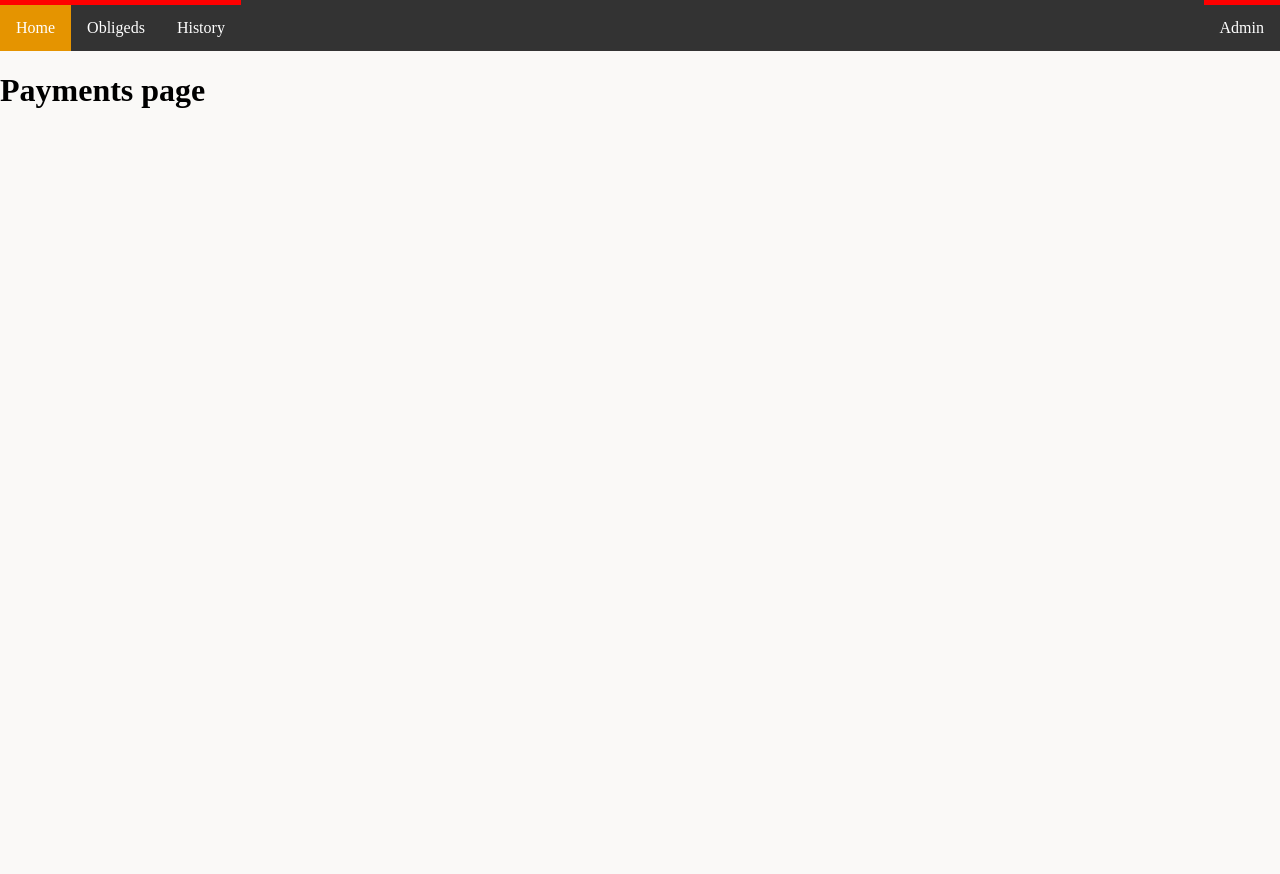
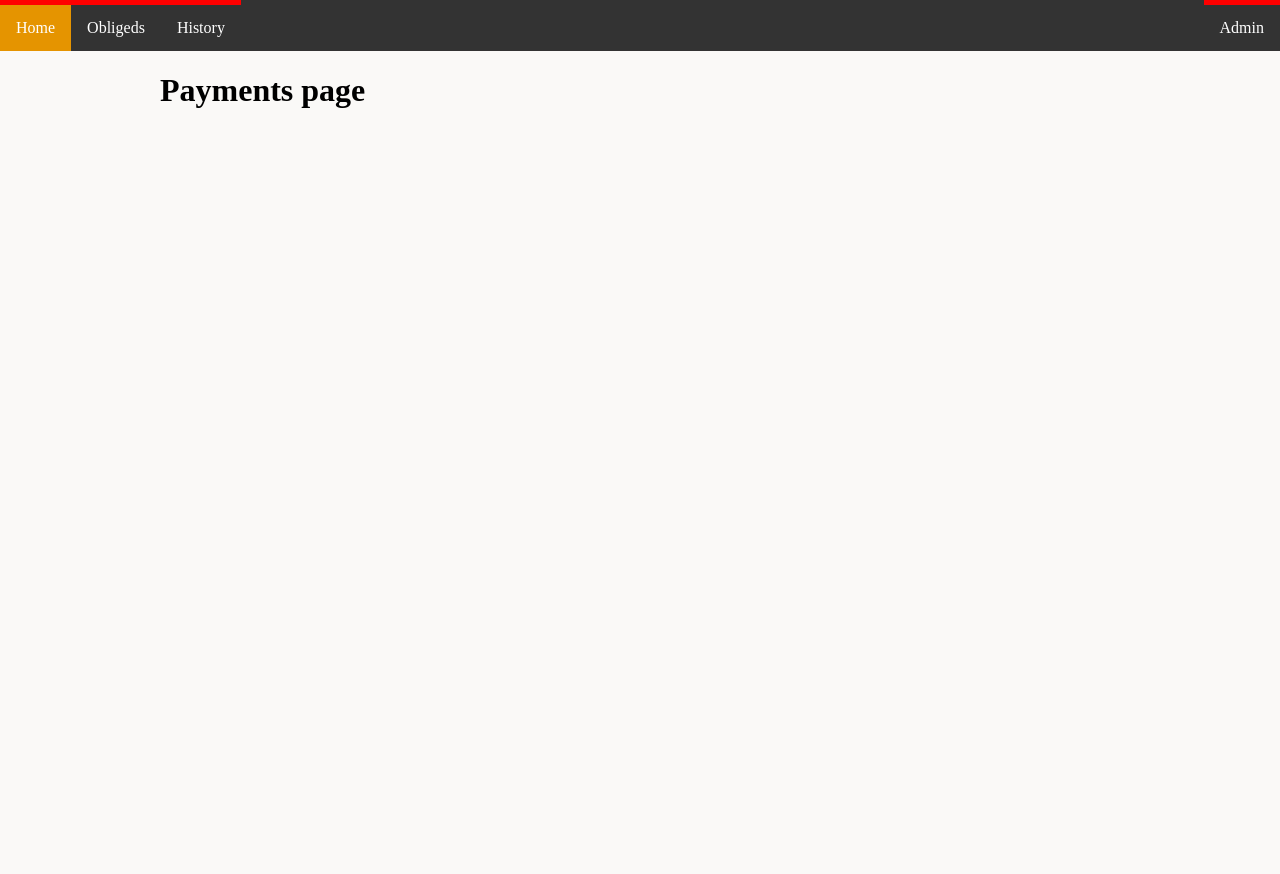
Before and after one commit to knaiskes/paymentReminder, a Django app: page / in a window 1280 px wide. Before the commit the page ends 108 px from the top, so only its background shows below. Run offline with Django 3.2, Linux system fonts and the light colour scheme; data that the repository does not hold is empty.

Commit message:
add flex display

```diff
--- a/static/css/style.css
+++ b/static/css/style.css
@@ -23,3 +23,24 @@ body { margin: 0; }
 }
 
 .navbar a:hover { background-color: #E59400; }
+
+@media only screen and (max-width: 480px) {
+  html {
+    font-size: 100%;
+  }
+}
+
+.container {
+    margin: 0 auto;
+    max-width: 960px;
+
+    padding: 0 1.0875rem 1.45rem;
+
+    display: flex;
+    flex-direction: column;
+    min-height: 100vh;
+}
+
+.content {
+    flex-grow: 1;
+}
--- a/templates/base.html
+++ b/templates/base.html
@@ -15,7 +15,11 @@
 
   </head>
 
-  <body>
-    {% block content %}{% endblock content %}
-  </body>
+  <div class="container">
+    <div class="content">
+      <body>
+	{% block content %}{% endblock content %}
+      </body>
+    </div>
+  </div>
 </html>
```
